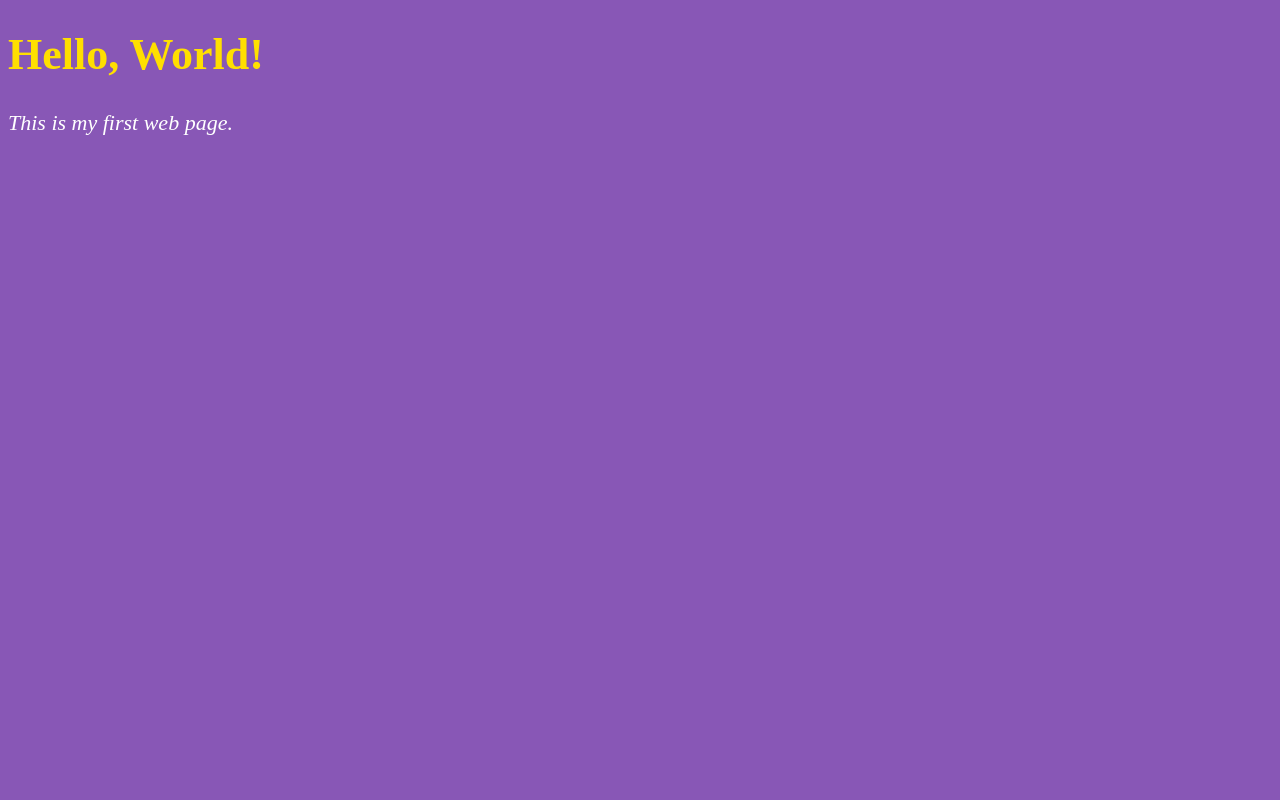
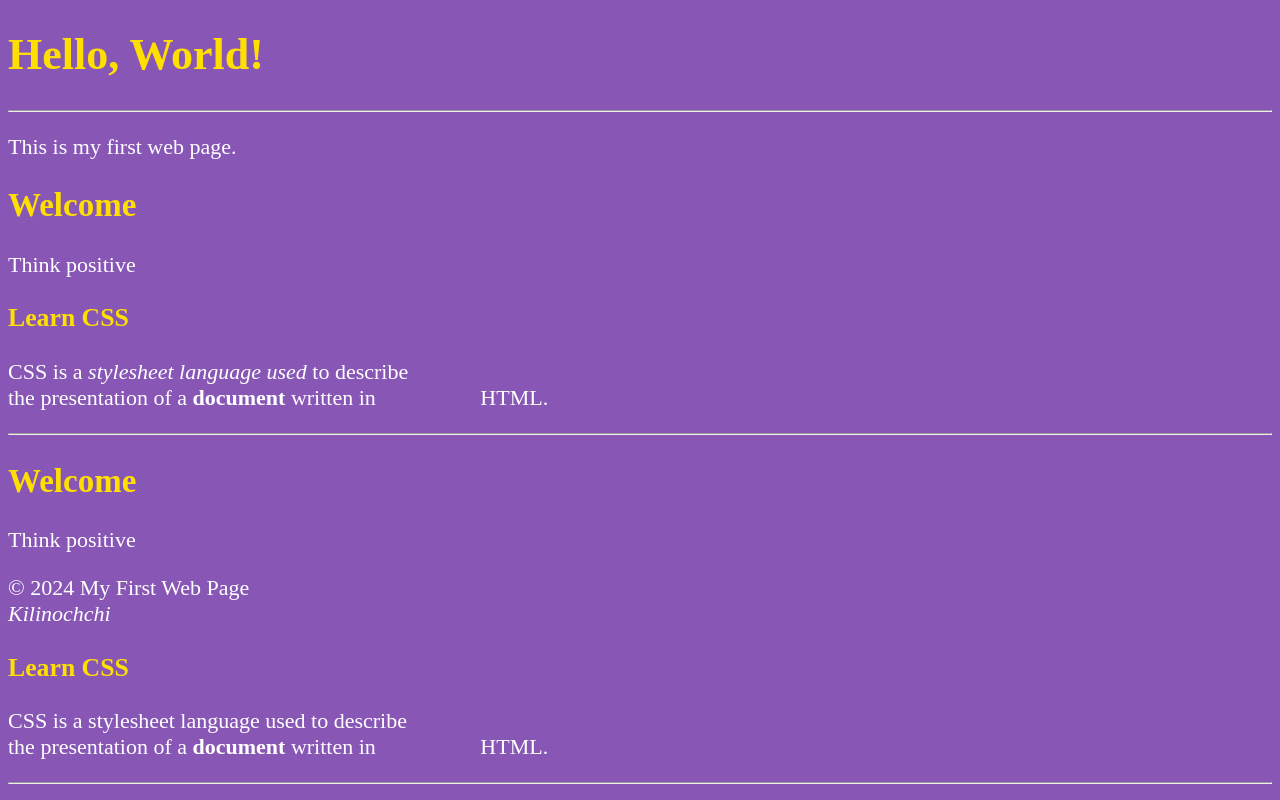
Before and after one commit to ThanusanS/HTML-basic, a plain HTML site: page index.html in a window 1280 px wide. Drawn offline with Linux system fonts and the light colour scheme.

Commit message:
Secound Commite

```diff
--- a/index.html
+++ b/index.html
@@ -9,7 +9,28 @@
 </head>
 <body>
     <h1>Hello, World!</h1>
+    <hr>
     <p>This is my first web page.</p>
+
+    <h2>Welcome</h2>
+    <p>Think positive</p>
+
+    <h3>Learn CSS</h3>
+    <p>CSS is a <em>stylesheet language used </em> to describe <br>the presentation of a <strong>document </strong> written in &nbsp; &nbsp;&nbsp;&nbsp;&nbsp;&nbsp;&nbsp;&nbsp;&nbsp;&nbsp;&nbsp;&nbsp;&nbsp;&nbsp;&nbsp;&nbsp;&nbsp;HTML.</p>
+    <hr>
+
+    <h2>Welcome</h2>
+    <p>Think positive</p>
+
+    &copy; 2024 My First Web Page
+    <address>Kilinochchi</address>
+    <!--uiytyhfg-->
+    <h3>Learn CSS</h3>
+    <p>CSS is a <em></em>stylesheet language used </em> to describe <br>the presentation of a <strong>document </strong> written in &nbsp; &nbsp;&nbsp;&nbsp;&nbsp;&nbsp;&nbsp;&nbsp;&nbsp;&nbsp;&nbsp;&nbsp;&nbsp;&nbsp;&nbsp;&nbsp;&nbsp;HTML.</p>
+    <hr>
+
+
+
 
 </body>
 </html>
--- a/main.css
+++ b/main.css
@@ -6,9 +6,9 @@
             background-color: rgb(136, 87, 182);
             color: rgb(255, 255, 255);
         }
-        h1 {
+        h1,h2,h3 {
             color: rgb(255, 223, 0);
         }
         p {
-            font-style: italic;
+            font-style: bold;
         }
```
